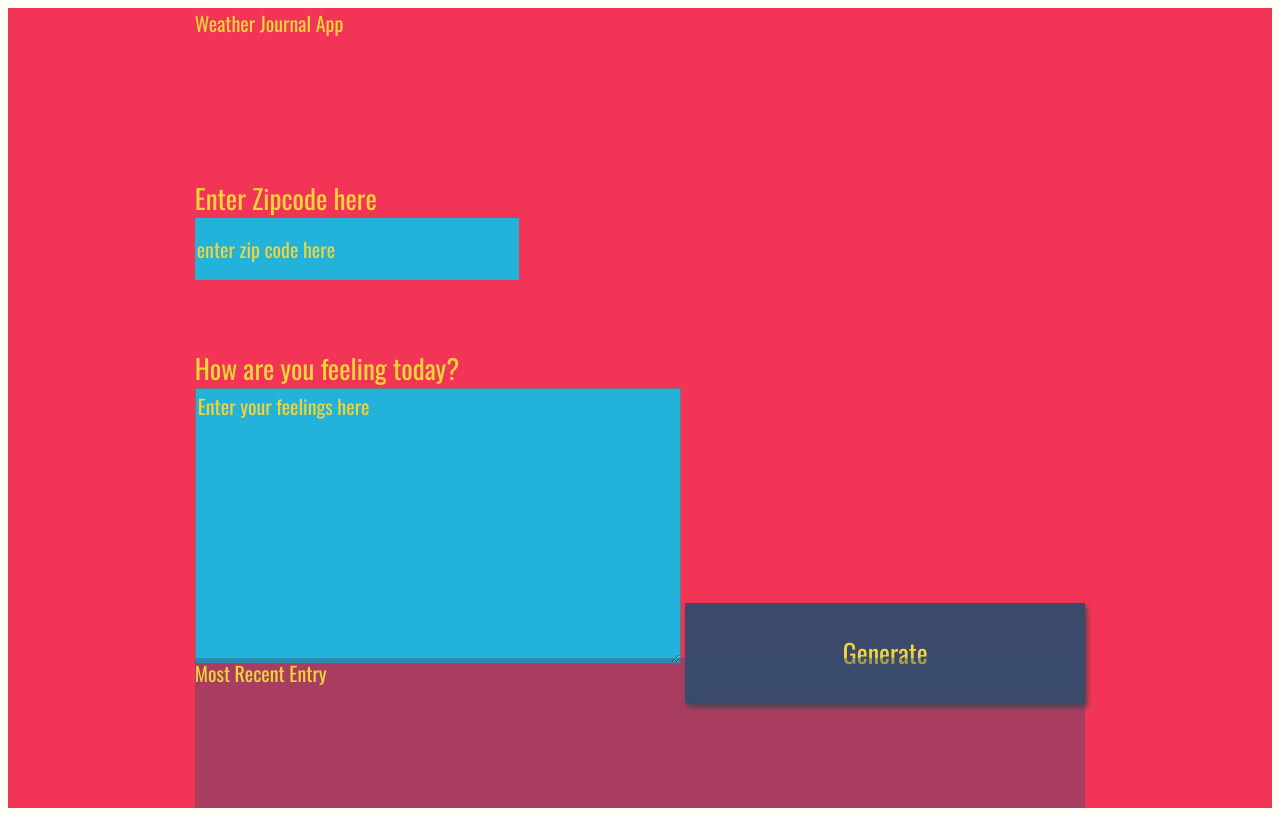
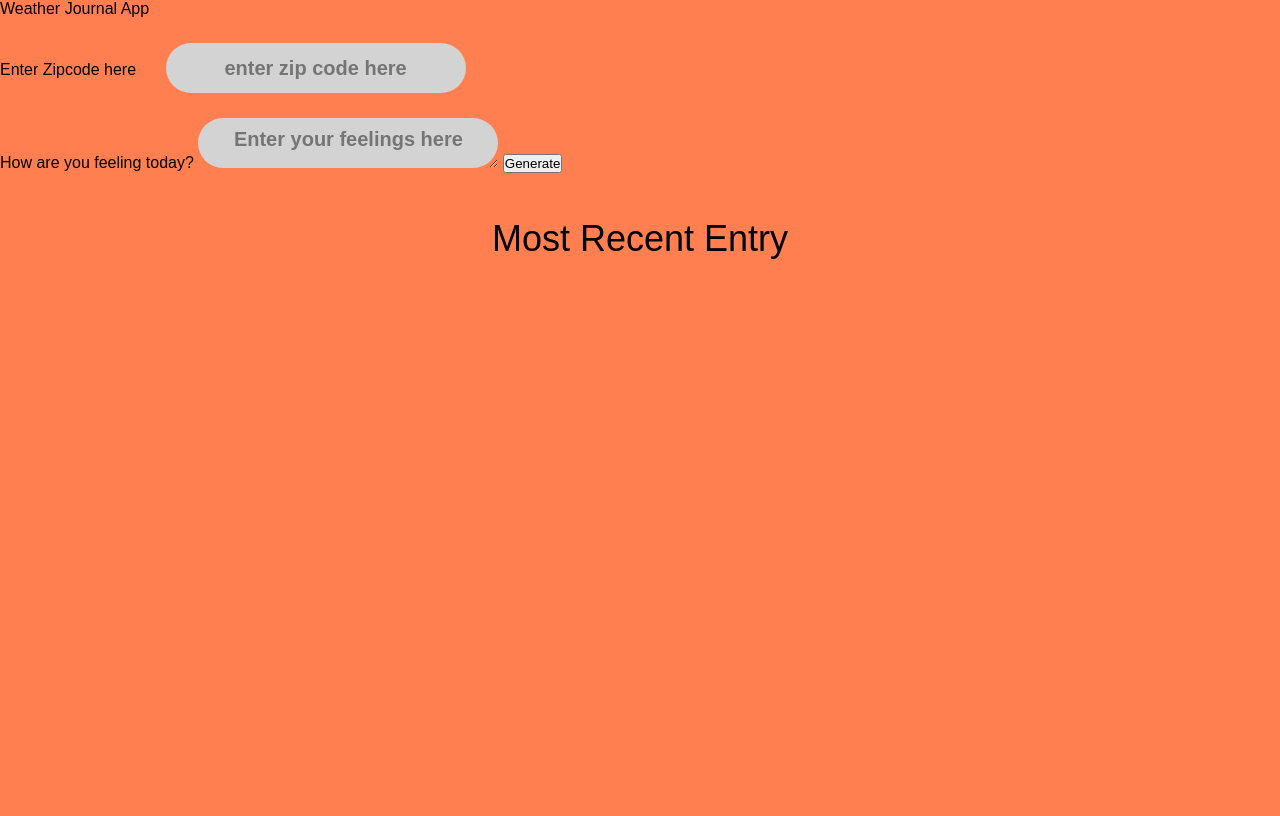
Before and after one commit to mwoodman30/Weather-Journal-App, a plain HTML site: page site/index.html in a window 1280 px wide. Drawn offline with nearby package versions, Linux system fonts and the light colour scheme; a web font is replaced by a local one.

Commit message:
Add files via upload

```diff
--- a/site/style.css
+++ b/site/style.css
@@ -1,111 +1,79 @@
-body{
-    background: #fffff8;
-    font-family: -apple-system, BlinkMacSystemFont, sans-serif;
+* {
+    margin: 0;
+    padding: 0;
+    box-sizing: border-box;
 }
 
-#app{
-    display: grid;
-    grid-auto-rows: minmax(150px, auto);
-    /* grid-template-columns:  */
-    height:100vh;
-    background: #f23557;
-    color: #f0d43a;
-    justify-content: center;
-    grid-gap: 1em;
-    font-size: 20px;
-    font-family: 'Oswald', sans-serif;
+body {
+    font-family: Arial, Helvetica, sans-serif;
+    background-color: coral;
+
+}
+.input {
+    margin-top: 100px;
+    text-align: center;
 }
 
-.holder{
-
+input[type="text"]{
+    height: 50px;
+    width: 300px;
+    background-color:lightgray;
+    font-family: Arial, Helvetica, sans-serif;
+    font-weight: bold;
+    font-size: 20px;
+    border:  none;
+    border-radius: 25px;
+    padding: 10px;
+    margin: 25px;
+    text-align: center;
 }
 
-.entry{
-    background: rgba(59, 74, 107, .4);
+input[type="submit"]{
+    height: 50px;
+    width: 100px;
+    background-color: lightgray;
+    font-family: Arial, Helvetica, sans-serif;
+    font-weight: bold;
+    font-size: 20px;
+    border:  none;
+    border-radius: 25px;
+    padding: 10px;
+    cursor: pointer;
+    margin-top: 35px;
+}
+.display {
+    text-align: center;
+    color: black;
+    margin-top: 45px;
+}
+p {
+    color: black;
+    border: black;
 }
 
-#entryHolder{
-
+#feeling {
+    color: black;
+}
+#name {
+    margin-top: 25px;
+}
+textarea {
+    color: black;
+    background-color: lightgray;
+    font-size: 20px;
+    font-family: Arial, Helvetica, sans-serif;
+    font-weight: bold;
+    border:  none;
+    border-radius: 25px;
+    padding: 10px;
+    cursor: pointer;
+    height: 50px;
+    width: 300px;
+    text-align: center;
 }
 
-#date{
-
-}
-
-#temp{
-
-}
-
-#content{
-
-}
-
-.headline {
-
-}
-.title{
-
-}
-
-/*  Basic Styling To Override Default For Basic HTML Elements */
-label{
-    display:block;
-    font-size: 27px;
-}
-
-input{
-    display:block;
-    height: 60px;
-    width: 320px;
-    background:#22b2da;
-    color: #f0d43a;
-    font-size: 20px;
-    font-family: 'Oswald', sans-serif;
-    border: none;
-}
-
-button{
-    width: 400px;
-    height: 100px;
-    background: #3b4a6b;
-    color: #f0d43a;
-    font-size: 26px;
-    font-family: 'Oswald', sans-serif;
-    border: none;
-    box-shadow: 2px 4px 5px #444;
-}
-h1{
+.title {
+    margin-top: 45px;
+    text-align: center;
     font-size: 36px;
 }
-
-textarea{
-    background:#22b2da;
-    color: #f0d43a;
-    font-size: 20px;
-    font-family: 'Oswald', sans-serif;
-}
-/* Reset style for HTML element on active to have no border*/
-input:focus,
-select:focus,
-textarea:focus,
-button:focus {
-    outline: none;
-}
-/* Style for Placeholder Text*/
-::placeholder { /* Firefox, Chrome, Opera */
-    color: #f0d43a;
-    font-family: 'Oswald', sans-serif;
-
-}
-
-:-ms-input-placeholder { /* Internet Explorer 10-11 */
-    color: #f0d43a;
-    font-family: 'Oswald', sans-serif;
-
-}
-
-::-ms-input-placeholder { /* Microsoft Edge */
-    color: #f0d43a;
-    font-family: 'Oswald', sans-serif;
-
-}
```
